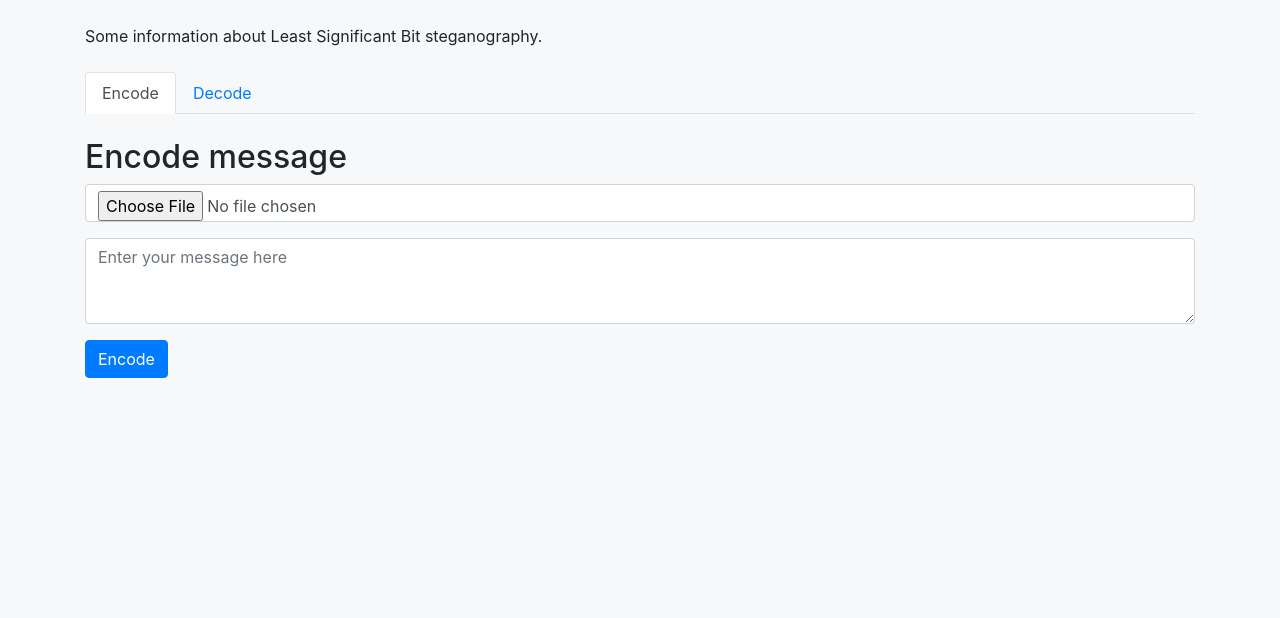
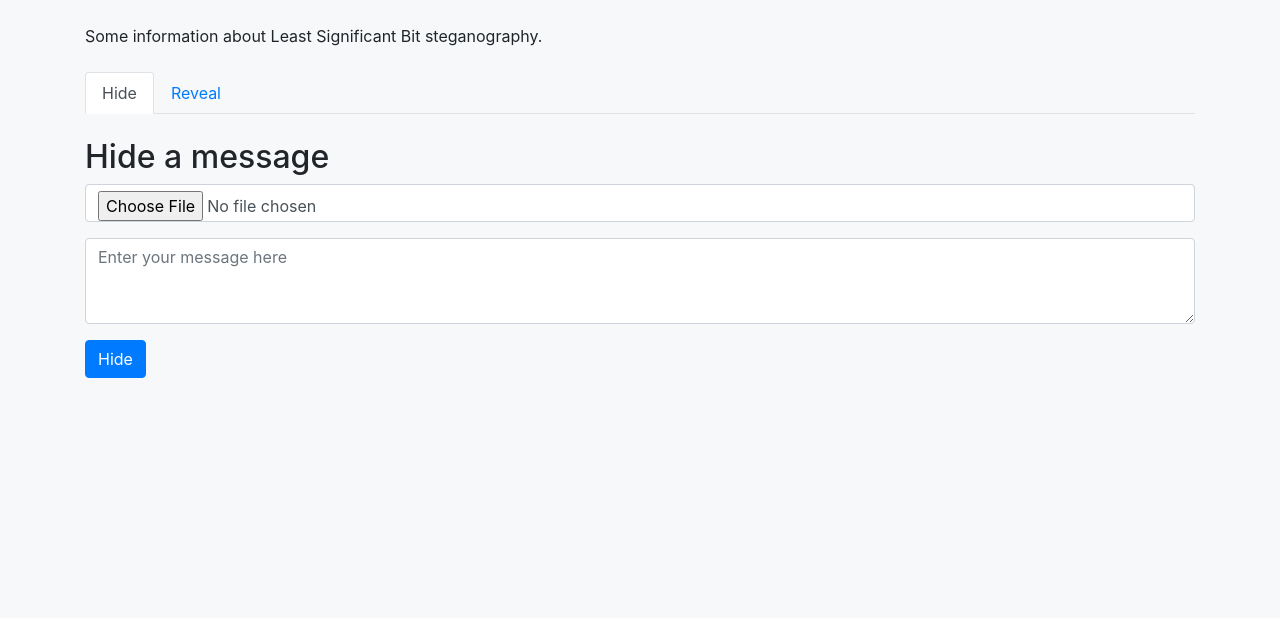
Before and after one commit to cedricbonhomme/stegano-web, a Flask app: page / in a window 1280 px wide. Shown: the part 56-674 px from the top of the page. Run offline with Flask 2, Linux system fonts and the light colour scheme; some libraries are stand-ins or nearby versions.

Commit message:
Rewording.

```diff
--- a/web/templates/index.html
+++ b/web/templates/index.html
@@ -12,10 +12,12 @@
 
     <ul class="nav nav-tabs" id="myTab" role="tablist">
         <li class="nav-item">
-            <a class="nav-link {% if action == 'hide' %}active{% endif %}" id="encode-tab" data-toggle="tab" href="#encode" role="tab" aria-controls="encode" {% if action == 'hide' %}aria-selected="true"{% else %}aria-selected="false"{% endif %}>Encode</a>
+            <a class="nav-link {% if action == 'hide' %}active{% endif %}" id="encode-tab" data-toggle="tab" href="#encode"
+		    role="tab" aria-controls="encode" {% if action == 'hide' %}aria-selected="true"{% else %}aria-selected="false"{% endif %}>Hide</a>
         </li>
         <li class="nav-item">
-            <a class="nav-link {% if action == 'reveal' %}active{% endif %}" id="decode-tab" data-toggle="tab" href="#decode" role="tab" aria-controls="decode" {% if action == 'reveal' %}aria-selected="true"{% else %}aria-selected="false"{% endif %}>Decode</a>
+            <a class="nav-link {% if action == 'reveal' %}active{% endif %}" id="decode-tab" data-toggle="tab" href="#decode"
+		    role="tab" aria-controls="decode" {% if action == 'reveal' %}aria-selected="true"{% else %}aria-selected="false"{% endif %}>Reveal</a>
         </li>
     </ul>
 
@@ -24,7 +26,7 @@
     <div id="my-tab-content" class="tab-content">
         <div class="tab-pane {% if action == 'hide' %}show active{% endif %}" id="encode">
             <div>
-                <h2>Encode message</h2>
+                <h2>Hide a message</h2>
                 <form id="hide" class="form" method="POST" action="/?action=hide" enctype="multipart/form-data">
                     <div class="form-group">
                         <input class="form-control" type="file" name="file">
@@ -35,18 +37,13 @@
                     </div>
 
                     <div class="form-group">
-                        <button class="encode btn btn-primary pull-right">Encode</button>
+                        <button class="encode btn btn-primary pull-right">Hide</button>
                     </div>
                 </form>
                 <div class="clearfix"></div>
             </div>
 
             <div class="error" style="display: none;"></div>
-            <div class="binary" style="display: none;">
-                <h3>Binary representation of your message</h3>
-                <textarea class="form-control message" style="word-wrap:break-word;">
-                </textarea>
-            </div>
             <div class="images">
                 <div class="message">
                     {% if image %}<h3>Message hidden in image (right click <span class="glyphicon glyphicon-arrow-right"></span> save as)</h3>
@@ -57,13 +54,13 @@
 
         <div class="tab-pane {% if action == 'reveal' %}show active{% endif %}" id="decode">
             <div>
-                <h2>Decode image</h2>
+                <h2>Reveal a message</h2>
                 <form id=reveal class="form" method="POST" action="/?action=reveal" enctype="multipart/form-data">
                     <div class="form-group">
                         <input class="form-control" type="file" name="file" />
                     </div>
                     <div class="form-group">
-                        <button class="decode btn btn-primary pull-right">Decode</button>
+                        <button class="decode btn btn-primary pull-right">Reveal</button>
                     </div>
                 </form>
                 <div class="clearfix"></div>
```
